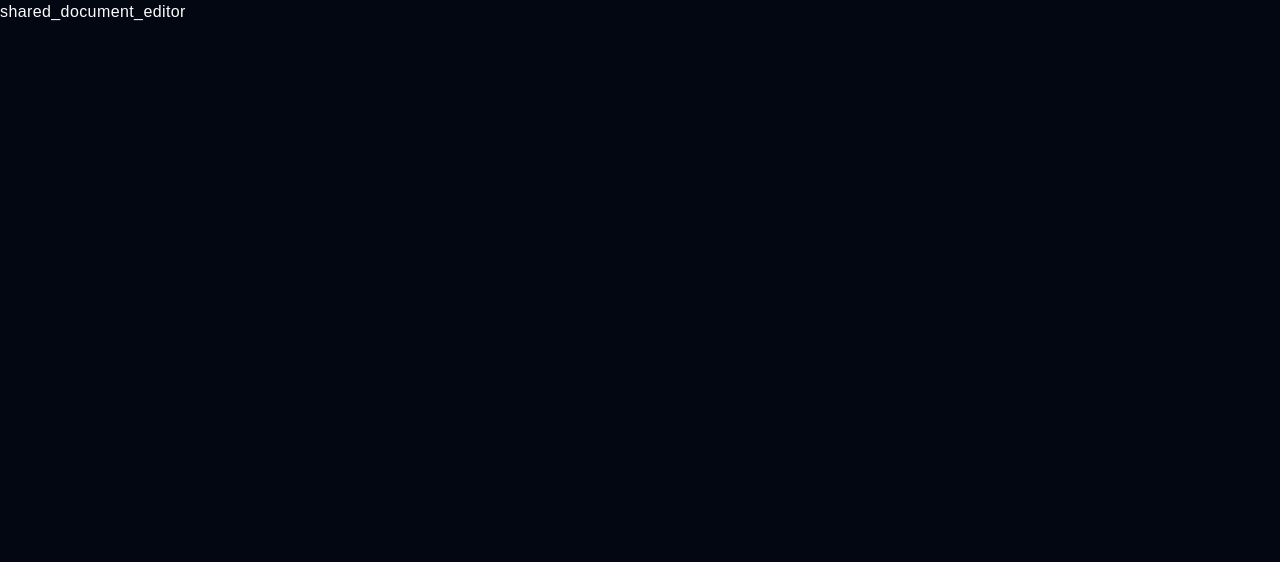
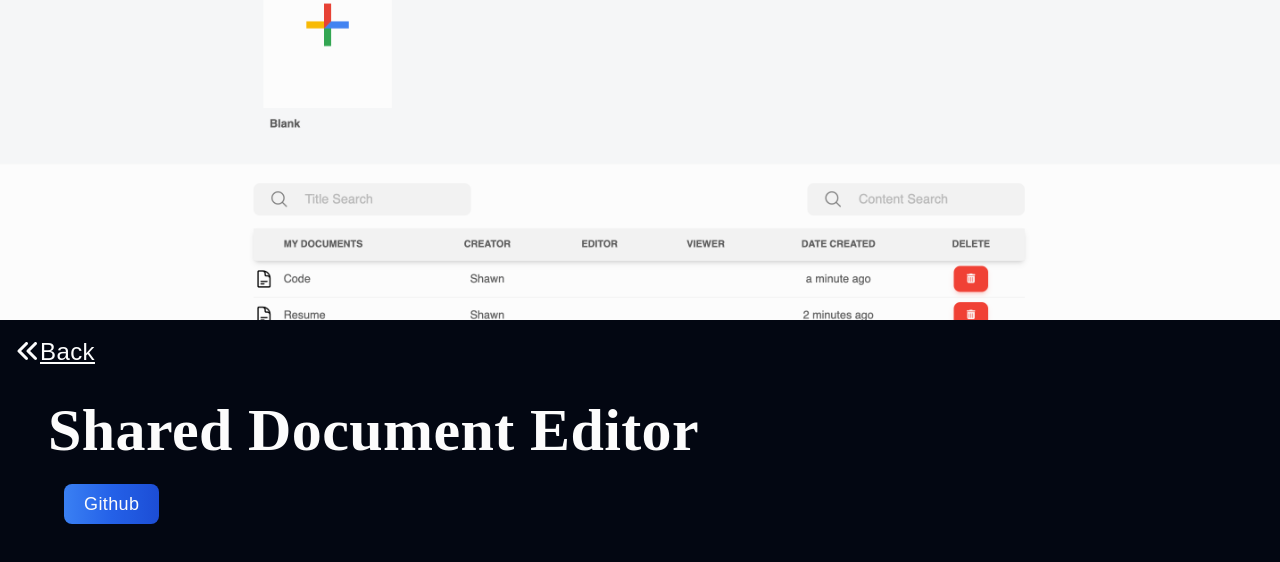
Before and after one commit to Tank-Sun/Tank-Portforlio, a Next.js app: page /shared_document_editor in a window 1280 px wide. Shown: the top 562 px of the page. Built offline with nearby package versions, Linux system fonts and the light colour scheme.

Commit message:
add mainPic, add back and github button

```diff
--- a/src/pages/shared_document_editor.tsx
+++ b/src/pages/shared_document_editor.tsx
@@ -1,8 +1,30 @@
 import React from 'react'
+import Image from 'next/image'
+import mainPic from '../../public/assets/projects/SharedDocumentEditor/dashboard.png'
+import Link from 'next/link'
+import { FontAwesomeIcon } from '@fortawesome/react-fontawesome'
+import { faAnglesLeft } from '@fortawesome/free-solid-svg-icons'
 
 const shared_document_editor = () => {
   return (
-    <div>shared_document_editor</div>
+    <div className='w-full'>
+      <div className='w-screen h-[30vh] lg:h-[40vh]'>
+        <Image className='w-full h-full object-cover' src={mainPic} alt='mainPic' />
+      </div>
+      <div className='p-4 w-32'>
+        <Link href='/#projects'>
+          <p className='text-2xl underline cursor-pointer'><FontAwesomeIcon icon={faAnglesLeft} />Back</p>
+        </Link>
+      </div>
+      <div className='px-12 py-4'>
+        <h1 className='text-6xl'>Shared Document Editor</h1>
+      </div>
+      <div className='px-16 pb-4 pt-2'>
+        <Link href='https://github.com/Tank-Sun/Shared_document_editor_2.0' target="_blank" rel="noopener noreferrer">
+          <button className='text-white bg-gradient-to-r from-blue-500 via-blue-600 to-blue-700 hover:bg-gradient-to-br font-medium rounded-lg text-sm lg:text-lg px-5 py-1.5 text-center mr-2 mb-2'>Github</button>
+        </Link>
+      </div>
+    </div>
   )
 }
 
```
